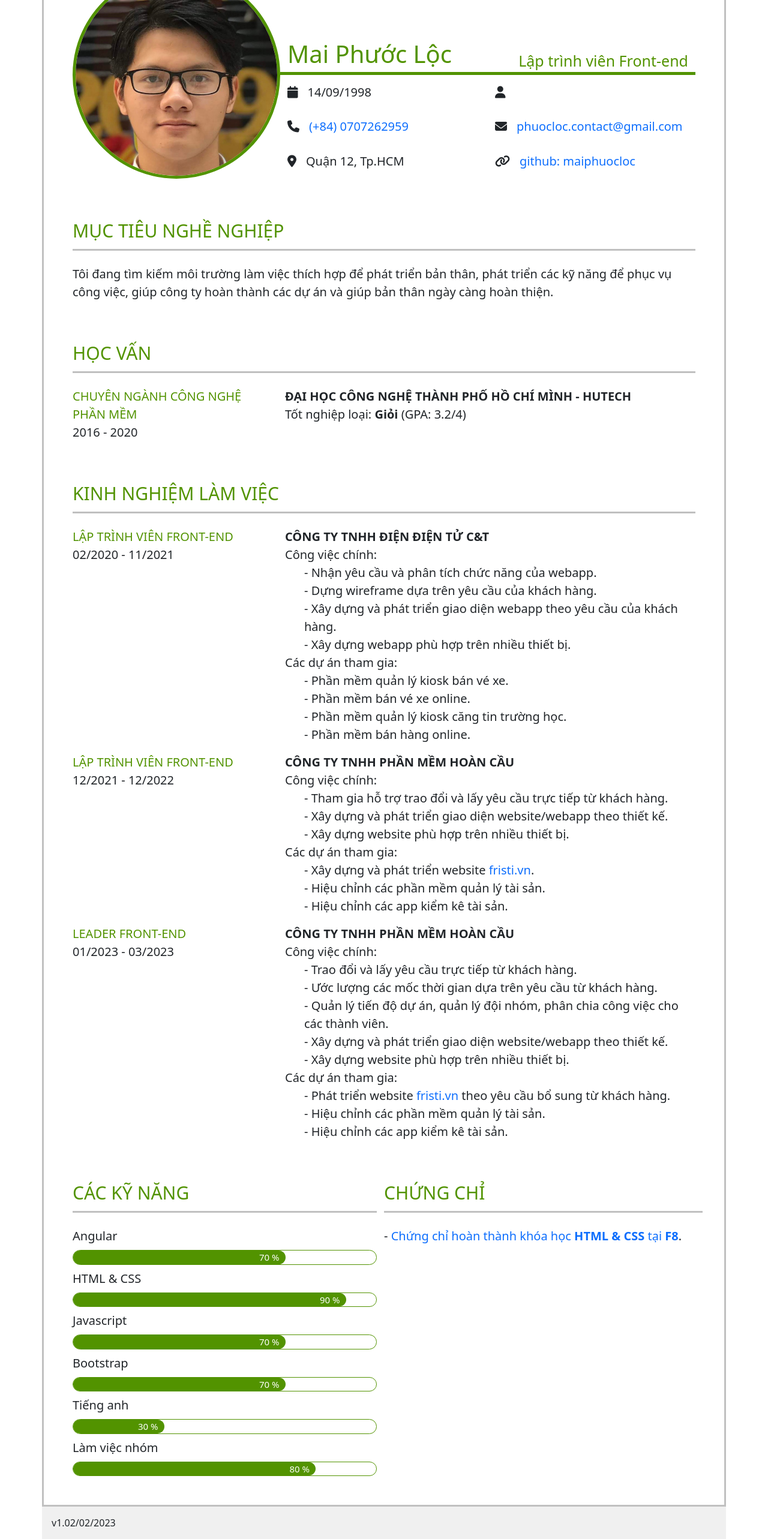
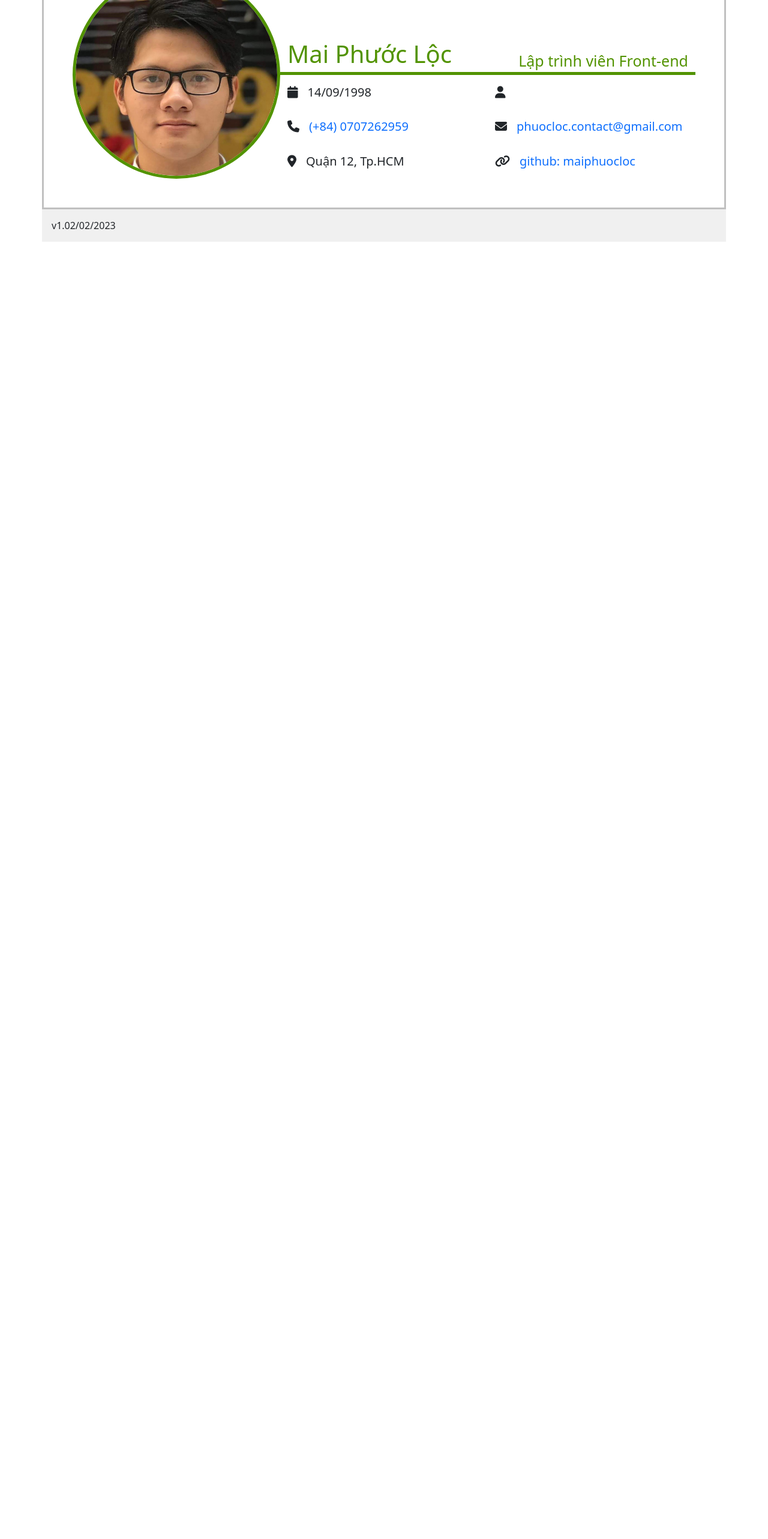
Before and after one commit to maiphuocloc/maiphuocloc.github.io, an Angular app: page /cv in a window 1280 px wide. Shown: the part 153-2719 px from the top of the page at 60% size. After the commit the page ends 800 px from the top, so only its background shows below. Built offline with nearby package versions, Linux system fonts and the light colour scheme.

Commit message:
update cv

```diff
--- a/src/app/pages/curriculum-vitae/curriculum-vitae.component.html
+++ b/src/app/pages/curriculum-vitae/curriculum-vitae.component.html
@@ -44,6 +44,7 @@
         </div>
     </div>
 
+
     <div class="user-contact d-sm-none px-3 pb-3 px-sm-5 pb-sm-5">
         <div class="d-flex row m-0 p-0">
             <div class="col-12 p-0 d-flex align-items-center">
@@ -67,14 +68,15 @@
         </div>
     </div>
 
-    <div class="career-objectives p-3 px-sm-5 pb-sm-5">
+    <div *ngIf="showCV">
+        <div *ngIf="menuFunction.careerObjectives" class="career-objectives p-3 px-sm-5 pb-sm-5">
             <p class="cv-title m-0 pb-2 mb-3 mb-sm-4">MỤC TIÊU NGHỀ NGHIỆP</p>
             <span>Tôi đang tìm kiếm môi trường làm việc thích hợp để phát triển bản thân, phát triển các
                 kỹ năng để phục vụ công việc, giúp công ty hoàn thành các dự án và giúp bản thân ngày càng hoàn
                 thiện.</span>
         </div>
 
-    <div class="education p-3 px-sm-5 pb-sm-5">
+        <div *ngIf="menuFunction.education" class="education p-3 px-sm-5 pb-sm-5">
             <p class="cv-title m-0 pb-2 mb-3 mb-sm-4">HỌC VẤN</p>
             <div class="row">
                 <div class="col-12 col-md-4">
@@ -88,7 +90,7 @@
             </div>
         </div>
 
-    <div class="work-experience p-3 px-sm-5 pb-sm-5">
+        <div *ngIf="menuFunction.workExperience" class="work-experience p-3 px-sm-5 pb-sm-5">
             <p class="cv-title m-0 pb-2 mb-3 mb-sm-4">KINH NGHIỆM LÀM VIỆC</p>
             <div class="row">
                 <div class="col-12 col-md-4">
@@ -128,7 +130,8 @@
                     </ul>
                     <p class="m-0">Các dự án tham gia:</p>
                     <ul>
-                    <li>Xây dựng và phát triển website <a href="https://www.fristi.vn" target="_blank">fristi.vn</a>.
+                        <li>Xây dựng và phát triển website <a href="https://www.fristi.vn"
+                                target="_blank">fristi.vn</a>.
                         </li>
                         <li>Hiệu chỉnh các phần mềm quản lý tài sản.</li>
                         <li>Hiệu chỉnh các app kiểm kê tài sản.</li>
@@ -152,7 +155,8 @@
                     </ul>
                     <p class="m-0">Các dự án tham gia:</p>
                     <ul class="m-0">
-                    <li>Phát triển website <a href="https://www.fristi.vn" target="_blank">fristi.vn</a> theo yêu cầu bổ
+                        <li>Phát triển website <a href="https://www.fristi.vn" target="_blank">fristi.vn</a> theo yêu
+                            cầu bổ
                             sung từ khách hàng.</li>
                         <li>Hiệu chỉnh các phần mềm quản lý tài sản.</li>
                         <li>Hiệu chỉnh các app kiểm kê tài sản.</li>
@@ -161,8 +165,8 @@
             </div>
         </div>
 
-    <div class="skills-certificate p-3 px-sm-5 pb-sm-5 row">
-        <div class="skills col-12 col-sm-6">
+        <div *ngIf="menuFunction.skills || menuFunction.certificate" class="skills-certificate p-3 px-sm-5 pb-sm-5 row">
+            <div *ngIf="menuFunction.skills" class="skills col-12 col-sm-6">
                 <p class="cv-title m-0 pb-2 mb-3 mb-sm-4">CÁC KỸ NĂNG</p>
                 <div *ngFor="let item of listSkills" class="skill">
                     <p class="mx-0 my-2">{{item.name}}</p>
@@ -171,7 +175,7 @@
                     </div>
                 </div>
             </div>
-        <div class="certificate col-12 pt-4 p-sm-0 col-sm-6">
+            <div *ngIf="menuFunction.certificate" class="certificate col-12 pt-4 p-sm-0 col-sm-6">
                 <p class="cv-title m-0 pb-2 mb-3 mb-sm-4">CHỨNG CHỈ</p>
                 <ul class="m-0 p-0">
                     <li><a href="../../../assets/curriculum-vitae/certificate/certificate_html_css.png"
@@ -180,3 +184,4 @@
             </div>
         </div>
     </div>
+</div>
--- a/src/app/pages/curriculum-vitae/curriculum-vitae.component.ts
+++ b/src/app/pages/curriculum-vitae/curriculum-vitae.component.ts
@@ -36,6 +36,16 @@ export class CurriculumVitaeComponent implements OnInit {
     }
   ]
 
+  menuFunction = {
+    Overview: true,
+    careerObjectives: true,
+    education: true,
+    workExperience: true,
+    skills: true,
+    certificate: true,
+  }
+
+  showCV: boolean = false;
 
   ngOnInit(): void {
   }
```
Also changed, not shown: 8 other files (tests, documents, lock files or other folders). Lines whose indentation alone changed are shown as unchanged.
